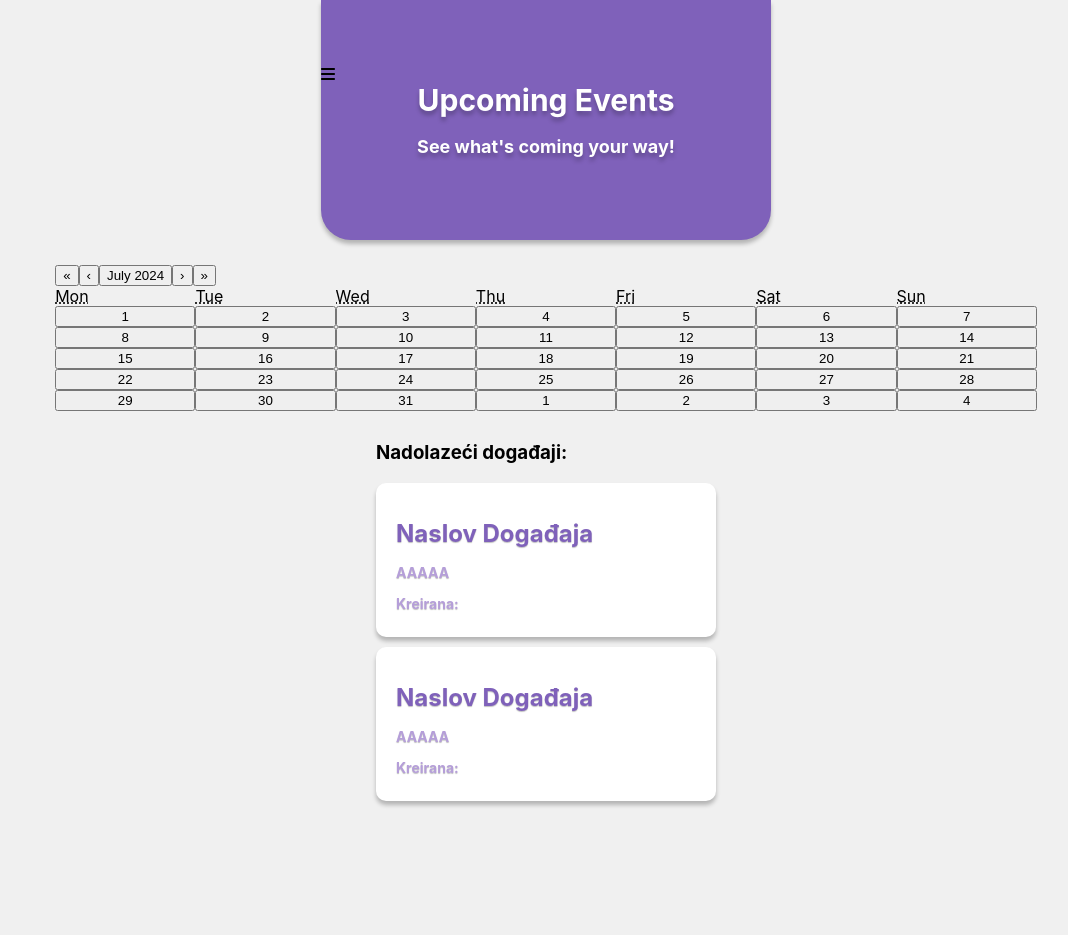
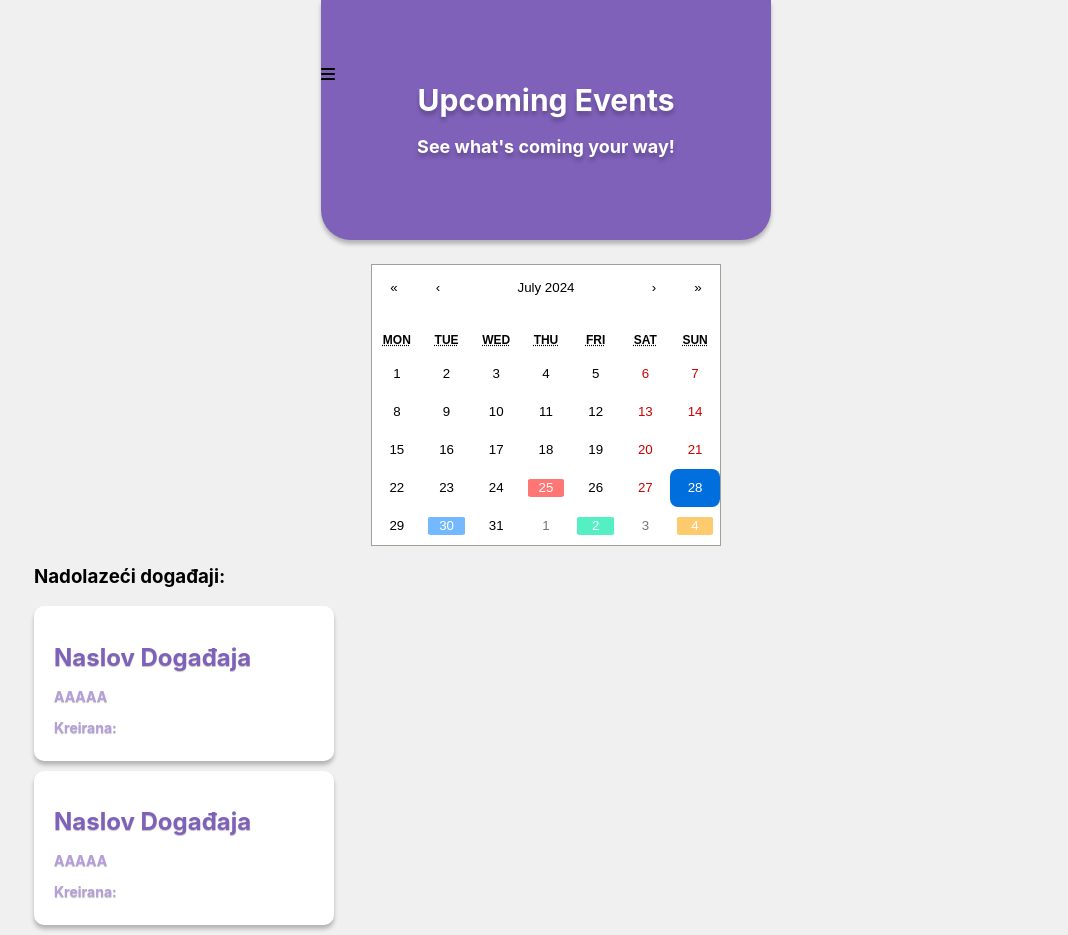
Before and after one commit to LukaArambasic2/chess-rank-up, a React (Create React App) app in the folder frontend/: page /events in a window 1280 px wide. Shown: the whole page, without its empty margins (94-1162 px from the left). Before the commit the page ends 811 px from the top, so only its background shows below. Built offline with nearby package versions, Linux system fonts and the light colour scheme.

Commit message:
Added MyCalendar

```diff
--- a/frontend/src/App.css
+++ b/frontend/src/App.css
@@ -117,9 +117,7 @@ body{
 }
 
 .buttonList {
-  width: 100%;
-  max-width: 270px;
-  margin-top: 20px;
+  width: 80%;
   display: flex;
   flex-direction: column;
   align-items: stretch;
--- a/frontend/src/components/button-news/NewsButton.css
+++ b/frontend/src/components/button-news/NewsButton.css
@@ -3,6 +3,7 @@
     padding: 20px;
     width: 300px;
     background-color: white;
+    box-sizing: border-box;
 }
 
 #news-title {
--- /dev/null
+++ b/frontend/src/components/calendar/MyCalendar.css
@@ -0,0 +1,15 @@
+/* Customize react-calendar styles */
+.my-calendar {
+    max-width: 100%;
+    margin: auto;
+  }
+
+.react-calendar__tile {
+  border-radius: 8px;
+  background: black;
+}
+
+.react-calendar__tile abbr {
+  display: none; /* This hides the default date */
+  font-size:medium;
+}
--- /dev/null
+++ b/frontend/src/components/calendar/MyCalendar.jsx
@@ -0,0 +1,71 @@
+import React, { useState } from 'react';
+import Calendar from 'react-calendar';
+import './MyCalendar.css';
+import 'react-calendar/dist/Calendar.css';
+
+const MyCalendar = () => {
+  const [value, setValue] = useState(new Date());
+
+  // Get today's date
+  const today = new Date();
+
+  // Dummy list of events around today's date
+  const events = [
+    {
+      date: new Date(today.getFullYear(), today.getMonth(), today.getDate() - 3), // 3 days ago
+      authorColor: '#ff7675',  // Author 1's color
+    },
+    {
+      date: new Date(today.getFullYear(), today.getMonth(), today.getDate() + 2), // 2 days from now
+      authorColor: '#74b9ff',  // Author 2's color
+    },
+    {
+      date: new Date(today.getFullYear(), today.getMonth(), today.getDate() + 5), // 5 days from now
+      authorColor: '#55efc4',  // Author 3's color
+    },
+    {
+      date: new Date(today.getFullYear(), today.getMonth(), today.getDate() + 7), // 7 days from now
+      authorColor: '#fdcb6e',  // Author 4's color
+    },
+    // Add more events if needed
+  ];
+
+  // Function to dynamically set inline styles based on author color
+  const tileContent = ({ date, view }) => {
+    if (view === 'month') {
+      const event = events.find(ev => ev.date.getTime() === date.getTime());
+      if (event) {
+        return (
+          <div
+            style={{
+              backgroundColor: event.authorColor,
+              color: 'white',
+              borderRadius: '8%',
+              width: '100%',
+              height: '100%',
+              display: 'flex',
+              alignSelf: 'center',
+              justifyContent: 'center',
+            }}
+          >
+            {date.getDate()}
+          </div>
+        );
+      }
+    }
+    return <div>{date.getDate()}</div>; // Default display for non-event days
+  };
+
+  return (
+    <div className="my-calendar">
+      <Calendar
+        onChange={setValue}
+        value={value}
+        tileContent={tileContent} // Use tileContent for dynamic content rendering
+        tileClassName={"react-calendar__tile"}
+      />
+    </div>
+  );
+};
+
+export default MyCalendar;
--- a/frontend/src/pages/upcoming/UpcomingEvents.css
+++ b/frontend/src/pages/upcoming/UpcomingEvents.css
@@ -2,12 +2,16 @@
   margin-bottom: 20px;
 }
 
-.event-list h3 {
-  margin-top: 10px;
+.highlighted-date {
+  color: white;
+  border-radius: 50%;
+  display: flex;
+  justify-content: center;
+  align-items: center;
 }
 
-.highlighted-date {
-  border-radius: 50%;
-  display: inline-block;
-  padding: 5px;
+/* Optional: Styling for hovering over the event date */
+.highlighted-date:hover {
+  opacity: 0.9;
+  cursor: pointer;
 }
--- a/frontend/src/pages/upcoming/UpcomingEvents.jsx
+++ b/frontend/src/pages/upcoming/UpcomingEvents.jsx
@@ -3,44 +3,24 @@ import Calendar from 'react-calendar'; // You can install this using `npm instal
 import './UpcomingEvents.css';
 import TitleContainer from '../../components/titleContainer/TitleContainer';
 import NewsButton from '../../components/button-news/NewsButton';
+import MyCalendar from '../../components/calendar/MyCalendar';
 
 const UpcomingEvents = () => {
   // Sample event data (can come from props or an API call)
   const events = [
-    { title: "Naslov Događaja", date: new Date(2021, 8, 11), author: "AAAAA" },
+    { title: "Naslov Događaja", date: new Date(2024, 8, 11), author: "AAAAA" },
     { title: "Naslov Događaja", date: new Date(2021, 8, 19), author: "AAAAA" }
   ];
-
-  // State to manage selected date
-  const [selectedDate, setSelectedDate] = useState(new Date());
-
-  // Function to check if a date has an event
-  const tileContent = ({ date, view }) => {
-    if (view === 'month') {
-      const eventDates = events.map(event => event.date.toDateString());
-      if (eventDates.includes(date.toDateString())) {
-        return <span className="highlighted-date" style={{ backgroundColor: 'purple', color: 'white' }}>●</span>;
-      }
-    }
-    return null;
-  };
 
   return (
     <div className="container">
       {/* TitleContainer */}
       <TitleContainer title={"Upcoming Events"} description={"See what's coming your way!"}/>
 
-      {/* Calendar Component */}
-      <div className="calendar-container">
-        <Calendar
-          onChange={setSelectedDate}
-          value={selectedDate}
-          tileContent={tileContent} // To highlight dates with events
-        />
-      </div>
+      <MyCalendar />
 
       {/* Upcoming events list */}
-      <div className="event-list">
+      <div className="buttonList">
         <h3>Nadolazeći događaji:</h3>
         {events.map((event, index) => (
           <NewsButton key={index} item={event} />
```
